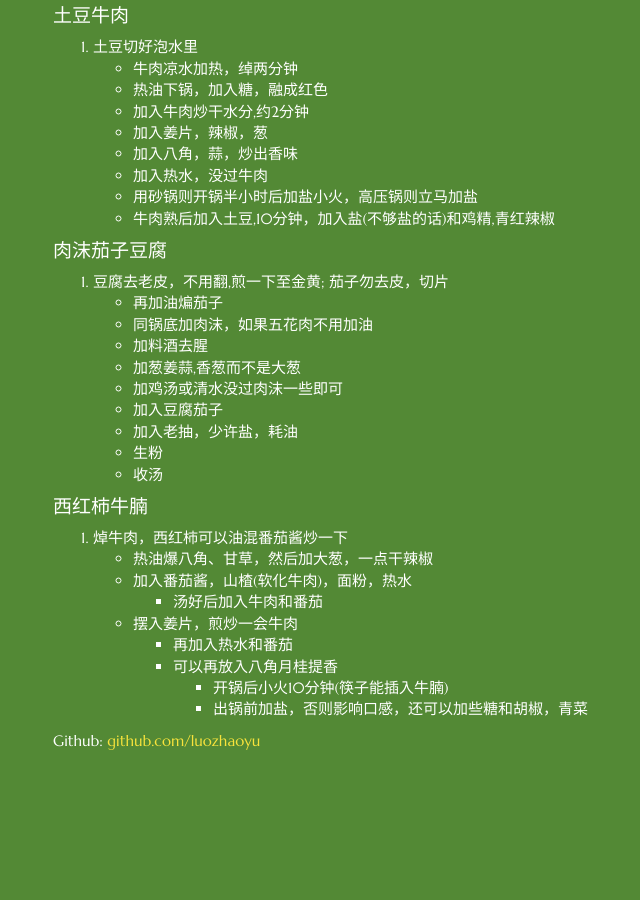
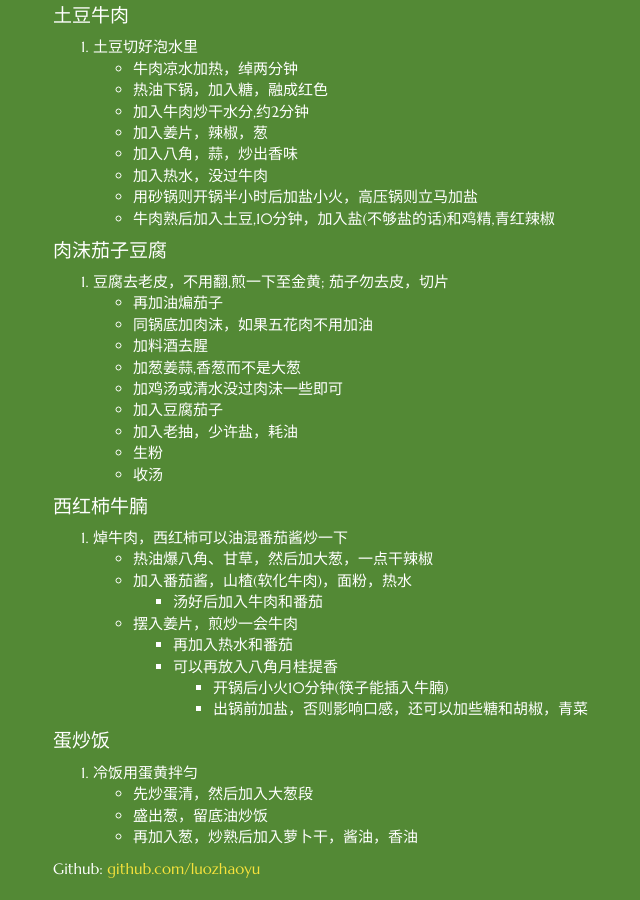
Before and after one commit to luozhaoyu/luozhaoyu.github.io, a Jekyll site: the page built from _posts/2015-04-14-tao-of-cooking.md, in a window 1280 px wide and 900 px high, scrolled down 1385 px. Shown: the whole window, without its empty margins (17-657 px from the left). Built offline with Jekyll 4.4.1, drawn with Linux system fonts in a browser that asks for light colours; nearby versions of some CDN libraries; Markdown is read by kramdown in place of the engine named in the settings; before the commit the page ends 2158 px from its top, so only the background shows below that.

Commit message:
add egg rice

```diff
--- a/_posts/2015-04-14-tao-of-cooking.md
+++ b/_posts/2015-04-14-tao-of-cooking.md
@@ -85,3 +85,9 @@ title: "Tao of Cooking"
         - 可以再放入八角月桂提香
 - 开锅后小火10分钟(筷子能插入牛腩)
 - 出锅前加盐，否则影响口感，还可以加些糖和胡椒，青菜
+
+#### 蛋炒饭
+1. 冷饭用蛋黄拌匀
+- 先炒蛋清，然后加入大葱段
+- 盛出葱，留底油炒饭
+- 再加入葱，炒熟后加入萝卜干，酱油，香油
```
